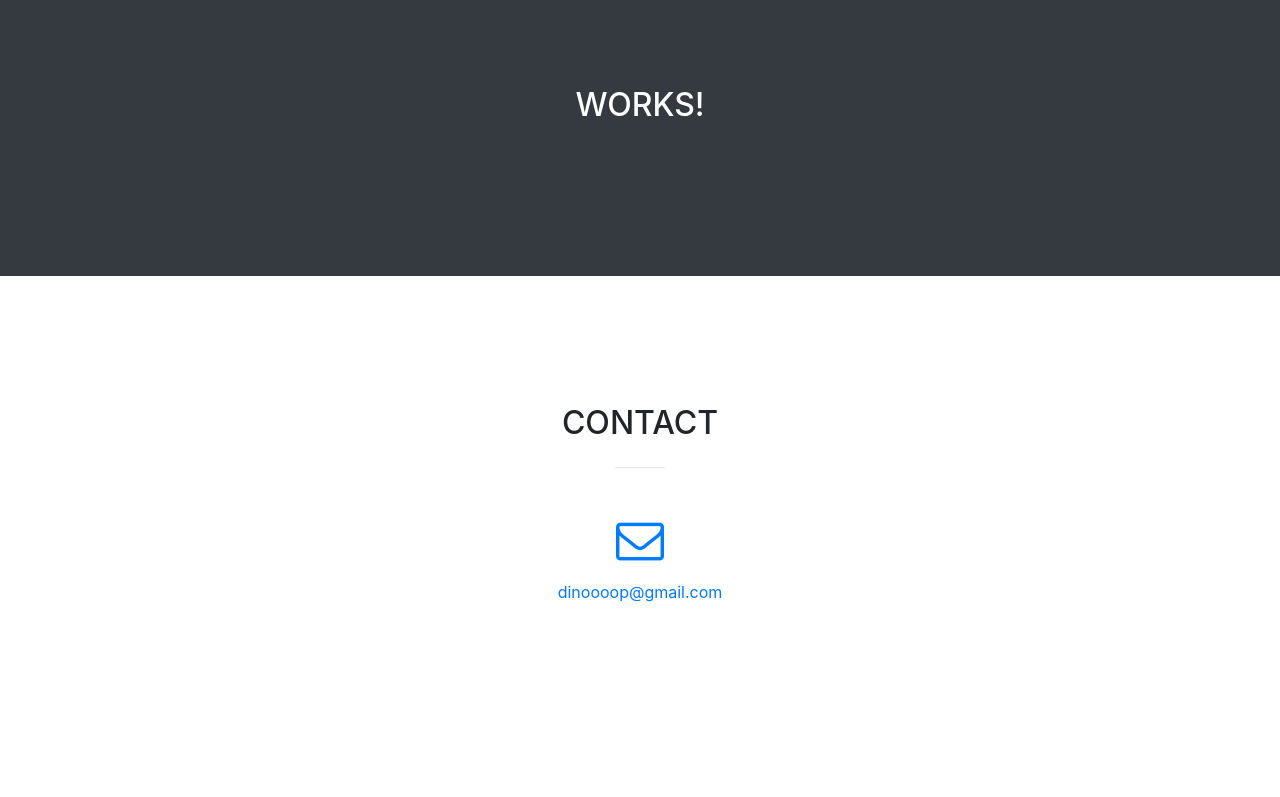
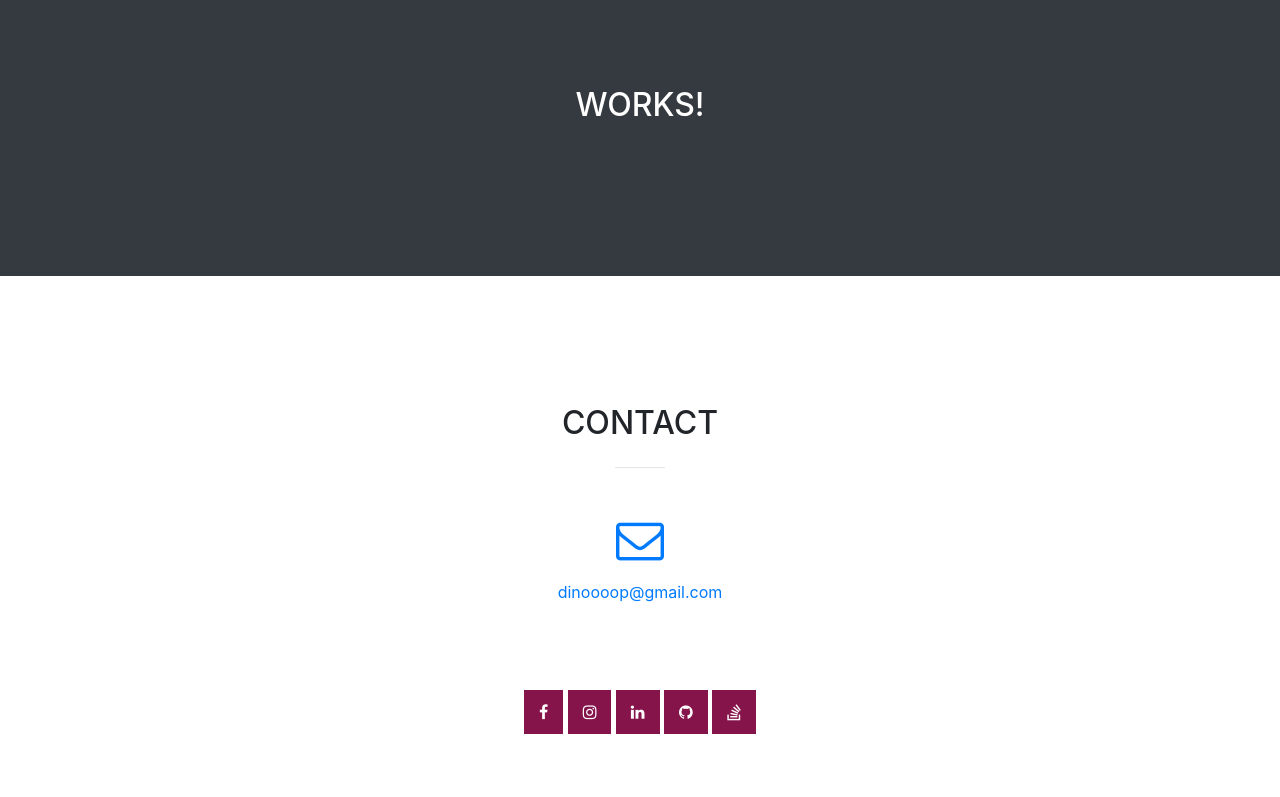
Before and after one commit to dinoooop/web-red, a website with bundled scripts: page index.html in a window 1280 px wide. Shown: the part 1591-2388 px from the top of the page. Built offline with nearby package versions, Linux system fonts and the light colour scheme; files whose address does not match are found by name.

Commit message:
social links added

```diff
--- a/css/styles.css
+++ b/css/styles.css
@@ -272,3 +272,23 @@ body, html {
     font-size: 25px;
     color: #FFF;
 }
+
+
+.social-links {
+
+    margin: 70px 0;
+
+}
+
+ul{
+    padding: 0
+}
+.social li {
+    background-color: #85144b;
+    padding: 10px 15px;
+    display: inline-block;
+    margin: 0px
+}
+.social li i {
+    color: #FFF
+}
--- a/index.html
+++ b/index.html
@@ -10,7 +10,7 @@
     <link href="vendor/font-awesome/css/font-awesome.min.css" rel="stylesheet" type="text/css">
     <link href='https://fonts.googleapis.com/css?family=Open+Sans:300italic,400italic,600italic,700italic,800italic,400,300,600,700,800' rel='stylesheet' type='text/css'>
     <link href='https://fonts.googleapis.com/css?family=Merriweather:400,300,300italic,400italic,700,700italic,900,900italic' rel='stylesheet' >
-    <link rel="stylesheet" type='text/css' href="css/styles.min.css">
+    <link rel="stylesheet" type='text/css' href="css/styles.css">
     <script async src="https://www.googletagmanager.com/gtag/js?id=UA-112613836-1"></script>
     <script> window.dataLayer = window.dataLayer || []; function gtag(){dataLayer.push(arguments);} gtag('js', new Date()); gtag('config', 'UA-112613836-1'); </script>
   </head>
@@ -149,7 +149,19 @@
             <p><a href="mailto:dinoooop@gmail.com">dinoooop@gmail.com</a></p>
           </div>
         </div>
-        <br>
+
+        <div class="row social-links">
+          <div class="col-lg-8 mx-auto text-center">
+            <ul class="social">
+              <li><a href="https://www.facebook.com/dinoooop" target="_blank"><i class="fa fa-facebook" aria-hidden="true"></i></a></li>
+              <li><a href="https://www.instagram.com/din00p" target="_blank"><i class="fa fa-instagram" aria-hidden="true"></i></a></li>
+              <li><a href="https://in.linkedin.com/in/dinoooop" target="_blank"><i class="fa fa-linkedin" aria-hidden="true"></i></a></li>
+              <li><a href="https://github.com/dinoooop" target="_blank"><i class="fa fa-github" aria-hidden="true"></i></a></li>
+              <li><a href="https://stackoverflow.com/users/3405443/dinoop" target="_blank"><i class="fa fa-stack-overflow" aria-hidden="true"></i></a></li>
+            </ul>
+          </div>
+        </div>
+
         <div class="row">
           <div class="col-lg-8 mx-auto text-center">
             <div id="instafeed"></div>
```
